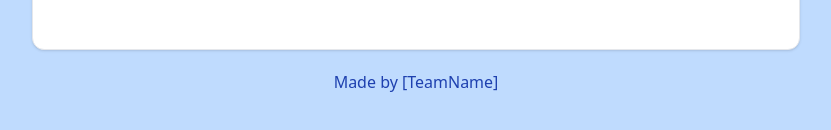
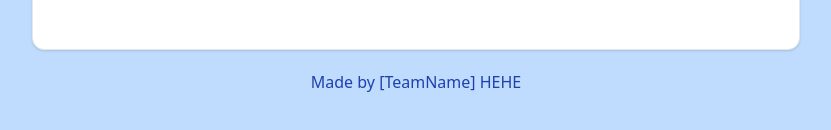
Before and after one commit to SWP391-FPTU/todo-app, a React (Vite) app: page / in a window 1280 px wide. Shown: the part 666-796 px from the top of the page, without its empty margins (224-1055 px from the left). Built offline with nearby package versions, Linux system fonts and the light colour scheme.

Commit message:
chore: add text to footer

```diff
--- a/src/App.jsx
+++ b/src/App.jsx
@@ -40,7 +40,7 @@ function App() {
         <Form addTask={addTask} />
         <TaskList tasks={tasks} />
       </div>
-      <p className="text-blue-800">Made by [TeamName]</p>
+      <p className="text-blue-800">Made by [TeamName] HEHE</p>
     </div>
   );
 }
```
